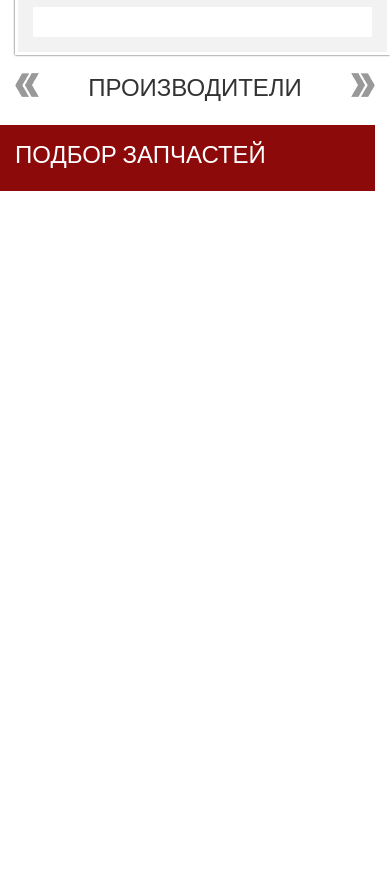
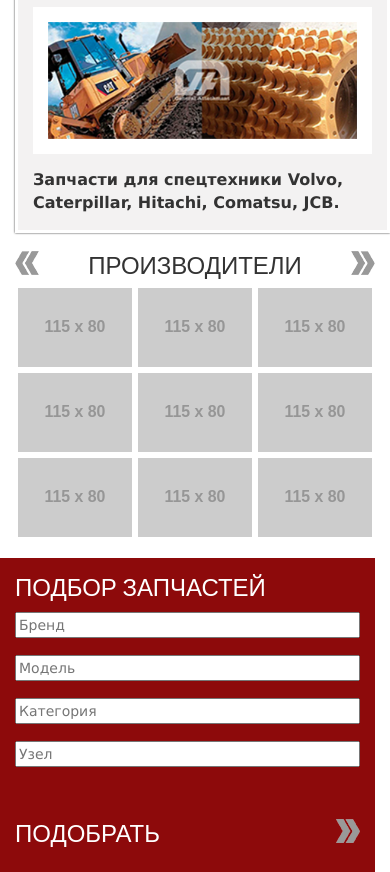
Before and after one commit to flareair/gamolot, a website: page index.html in a window 390 px wide. Shown: the part 678-1550 px from the top of the page. Before the commit the page ends 869 px from the top, so only its background shows below. Drawn offline with Linux system fonts and the light colour scheme; placeholder pictures from the web are drawn by us.

Commit message:
responsive images

```diff
--- a/index.html
+++ b/index.html
@@ -121,8 +121,11 @@
             <h2>General Attachment <button class="arrow arrow-right pull-right"></button></h2>
 
             <div class="carousel">
-
+              <img src="images/mainpage-carousel.png" class="img-responsive">
             </div>
+            <p>
+              Запчасти для спецтехники Volvo, Caterpillar, Hitachi, Comatsu, JCB.
+            </p>
           </div>
         </div>
         <div class="col-md-7">
@@ -134,11 +137,33 @@
                   Производители
                   <button class="arrow arrow-right pull-right"></button>
                 </h2>
+                <table>
+                  <tr>
+                    <td><a href="#"><img src="http://placehold.it/115x80" class="img-responsive"></a></td>
+                    <td><a href="#"><img src="http://placehold.it/115x80" class="img-responsive"></a></td>
+                    <td><a href="#"><img src="http://placehold.it/115x80" class="img-responsive"></a></td>
+                  </tr>
+                  <tr>
+                    <td><a href="#"><img src="http://placehold.it/115x80" class="img-responsive"></a></td>
+                    <td><a href="#"><img src="http://placehold.it/115x80" class="img-responsive"></a></td>
+                    <td><a href="#"><img src="http://placehold.it/115x80" class="img-responsive"></a></td>
+                  </tr>
+                  <tr>
+                    <td><a href="#"><img src="http://placehold.it/115x80" class="img-responsive"></a></td>
+                    <td><a href="#"><img src="http://placehold.it/115x80" class="img-responsive"></a></td>
+                    <td><a href="#"><img src="http://placehold.it/115x80" class="img-responsive"></a></td>
+                  </tr>
+                </table>
               </div>
             </div>
             <div class="col-md-5 padding-left-zero">
               <div class="details-search">
                 <h2>Подбор запчастей</h2>
+                <input placeholder="Бренд">
+                <input placeholder="Модель">
+                <input placeholder="Категория">
+                <input placeholder="Узел">
+                <a href="#"><h2 class="submit">Подобрать<button class="arrow arrow-right pull-right"></button></h2></a>
               </div>
             </div>
           </div>
--- a/less/base.less
+++ b/less/base.less
@@ -2,6 +2,12 @@
   // margin-bottom: 10px;
   .col-left {
     margin-bottom: 10px;
+  }
+}
+
+input {
+  &:focus {
+    outline: none;
   }
 }
 
--- a/less/modules.less
+++ b/less/modules.less
@@ -109,6 +109,13 @@
     .padding-block;
     background-color: white;
   }
+  p{
+    font-size: 16px;
+    font-weight: bold;
+    margin: 0;
+    margin-top: 15px;
+
+  }
 }
 
 .brands {
@@ -119,6 +126,11 @@
     margin-top: 0;
     .impact-heading(@size: 24px);
   }
+  td {
+    padding-bottom: 6px;
+    padding-left: 3px;
+    padding-right: 3px;
+  }
 }
 
 .details-search {
@@ -128,5 +140,22 @@
   h2 {
     margin-top: 0;
     .impact-heading(@color: white; @size: 24px;);
+    margin-bottom: 12px;
+  }
+  input {
+    width: 100%;
+    margin-bottom: 17px;
+  }
+  .submit {
+    margin-top: 35px;
+  }
+  a:hover {
+    text-decoration: none;
+    .submit {
+      color: @gray-lighter;
+    }
+  }
+  .arrow:hover {
+    background: url(images/arrows.png) 0 -24px;
   }
 }
```
Also changed, not shown: images/mainpage-carousel.png (added), production.css.
